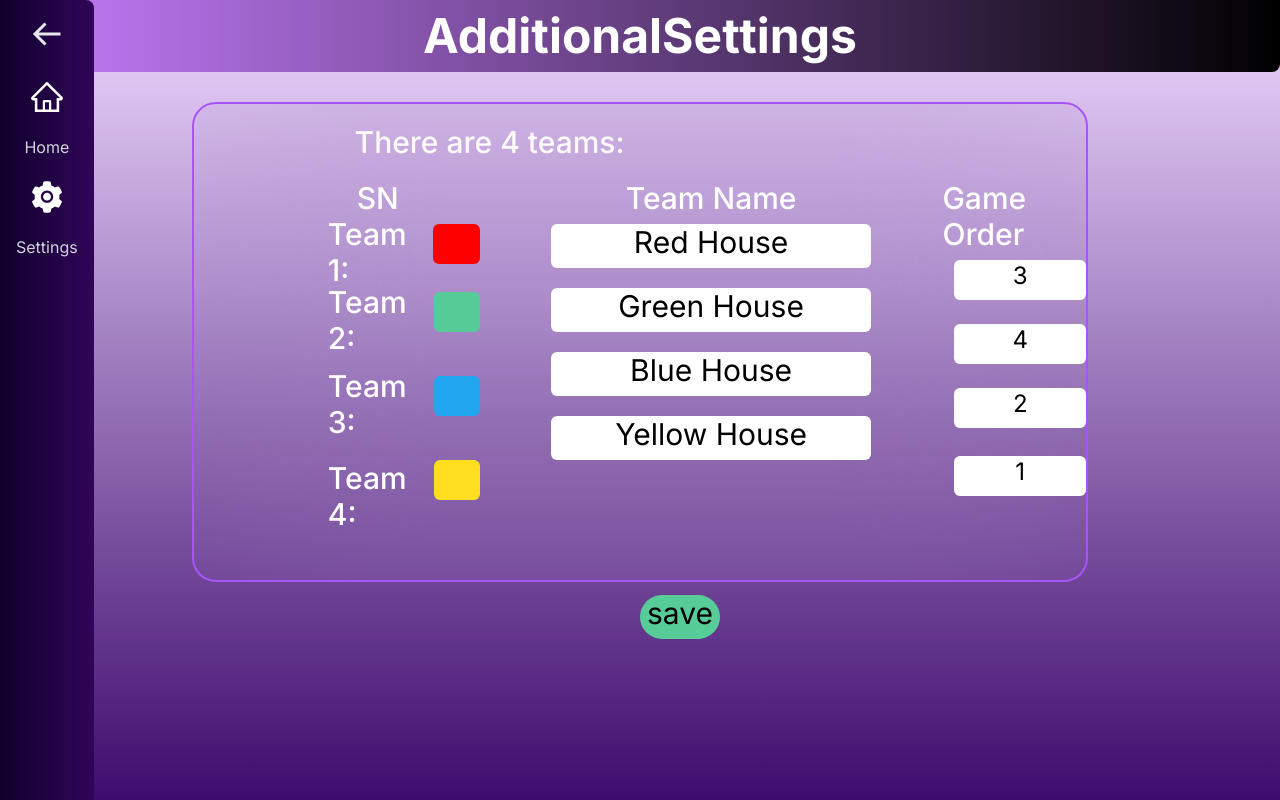
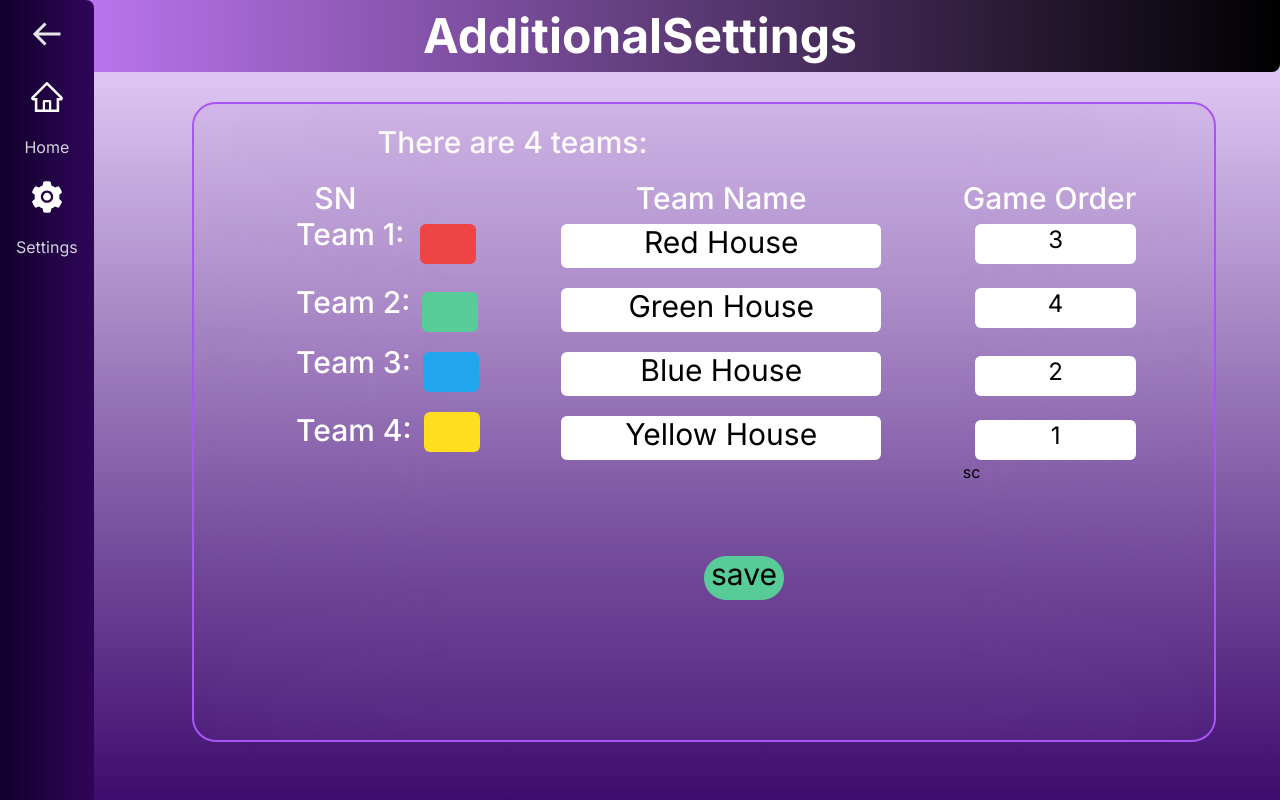
Before and after one commit to cdyniranjan7321/Quiz_App_Project_in_React_Js, a Next.js app: page /additionalsettings in a window 1280 px wide. Built offline with nearby package versions, Linux system fonts and the light colour scheme.

Commit message:
modified additional setting

```diff
--- a/src/app/additionalsettings/page.tsx
+++ b/src/app/additionalsettings/page.tsx
@@ -58,17 +58,17 @@ const Round = () => {
 
         {/* </div> */}
         {/* </div> */}
-        <div className='  mt-[8%]   absolute backdrop-blur-4xl  border-2 border-purple-500 rounded-3xl w-[70%] h-[60%] ml-[15%]   '>
+        <div className='  mt-[8%]   absolute backdrop-blur-4xl  border-2 border-purple-500 rounded-3xl w-[80%] h-[80%] ml-[15%]   '>
           <div className='flex flex-col justify-center '>
             <h1 className='text-3xl font-medium text-custom-White pl-[18%] pt-5 pb-5'>
               There are 4 teams:
             </h1>
             <div className=' flex flex-row  '>
-              <div className=' text-white text-3xl font-medium ml-[15%]'>
-                <h1 className='pl-[19%] backdrop-blur-md  w-[130%]'>SN</h1>
+              <div className=' text-white text-3xl font-medium ml-[10%]'>
+                <h1 className='pl-[10%] backdrop-blur-md  w-[130%]'>SN</h1>
                 <div className='flex flex-row    h-14 w-30'>
                   <h2>Team 1:</h2>
-                  <div className='bg-[#FF0000] h-10 w-14 ml-4 mt-2  rounded-md'></div>
+                  <div className='bg-red-500 h-10 w-14 ml-4 mt-2  rounded-md'></div>
                 </div>
                 <div className=' flex flex-row mt-3'>
                   <h3>Team 2:</h3>
@@ -109,7 +109,7 @@ const Round = () => {
                   Game Order
                 </h1>
                 <div className=' text-black text-2xl items-center pl-3'>
-                  <h2 className='bg-white flex justify-center rounded-md pb-2 w-50 mt-2'>
+                  <h2 className='bg-white flex justify-center rounded-md pb-2 w-50'>
                     {' '}
                     3
                   </h2>
@@ -117,13 +117,16 @@ const Round = () => {
                     {' '}
                     4{' '}
                   </h3>
-                  <h4 className='bg-white flex justify-center rounded-md  pb-2  w-50 mt-6'>
+                  <h4 className='bg-white flex justify-center rounded-md  pb-2  w-50 mt-7'>
                     2
                   </h4>
-                  <h5 className='bg-white flex justify-center rounded-md pb-2 w-50 mt-7'>
+                  <h5 className='bg-white flex justify-center rounded-md pb-2 w-50 mt-6'>
                     1
                   </h5>
                 </div>
+                <div>sc</div>
+
+
               </div>
             </div>
             <button className='text-black text-3xl bg-[#57CC99] rounded-full w-20 flex items-center justify-center  ml-[50%]  pb-2 mt-[7%]'>
```
